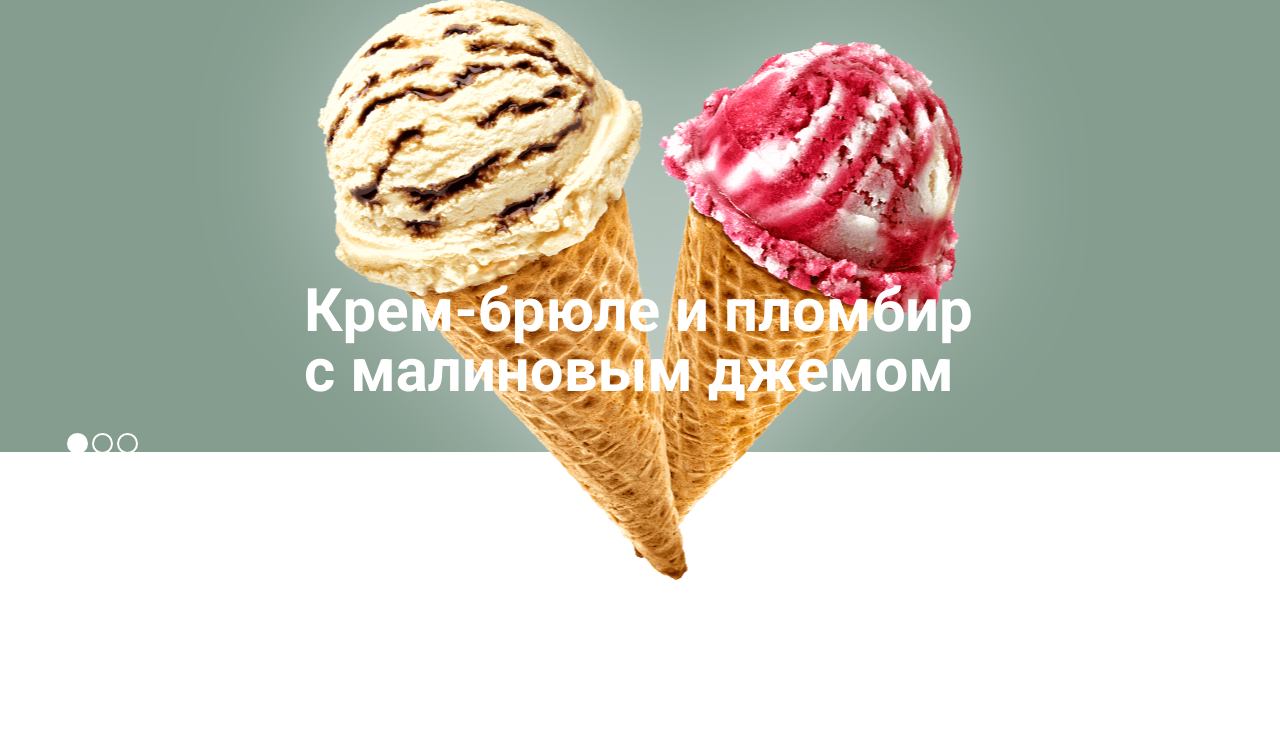
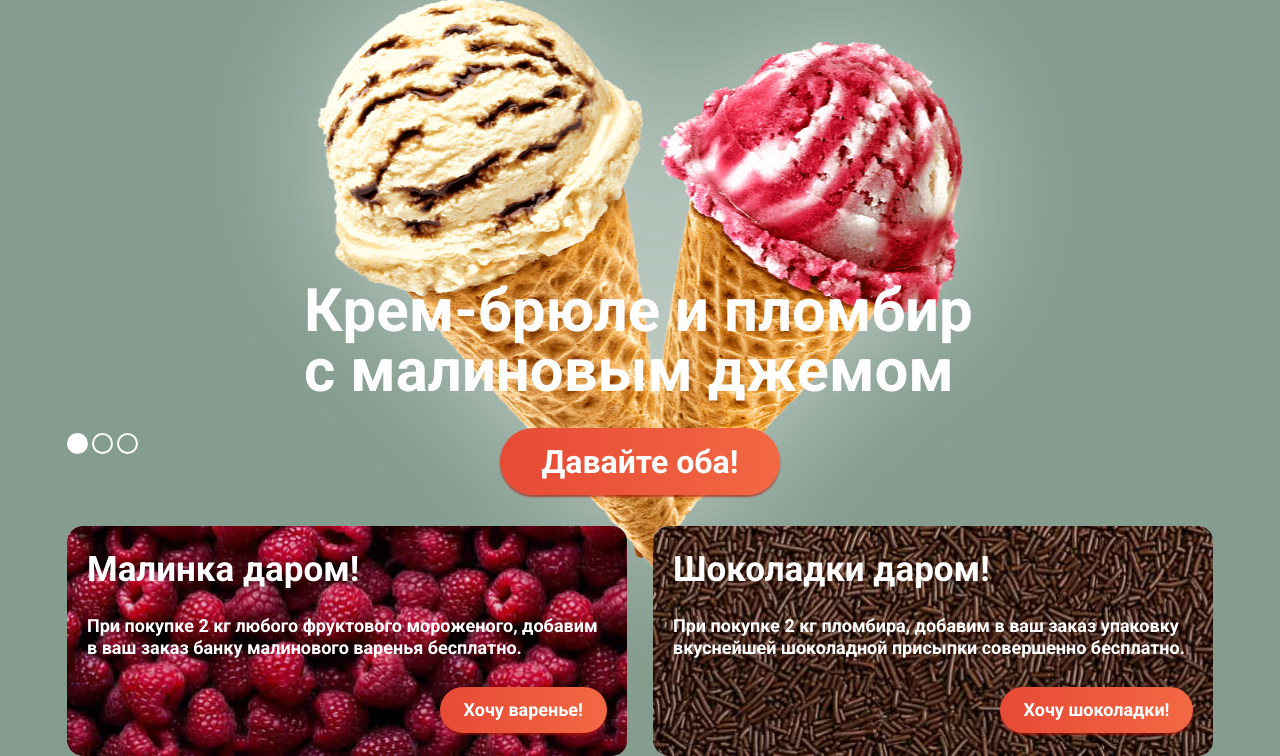
Before and after one commit to Nazar1508/glacy, a plain HTML site: page index.html in a window 1280 px wide. Shown: the part 162-918 px from the top of the page. Before the commit the page ends 800 px from the top, so only its background shows below. Drawn offline with Linux system fonts and the light colour scheme.

Commit message:
Версія 9

```diff
--- a/css/style.css
+++ b/css/style.css
@@ -311,8 +311,7 @@ input[type="radio"].visually-hidden {
 	line-height: 24px;
 	font-weight: 700;
 	color: #ffffff;
-	background-image:
-		linear-gradient(90deg, rgb(231,74,53) 0%, rgb(242,104,67) 100%);
+	background-image: linear-gradient(90deg, rgb(231,74,53) 0%, rgb(242,104,67) 100%);
 	border-radius: 25px;
 }
 .authorization button:hover {
@@ -321,9 +320,8 @@ input[type="radio"].visually-hidden {
 	box-shadow: inset 0px -2px 0px 0px #ac1000;
 }
 .authorization button:active {
-	background-image:
-		linear-gradient( 90deg, rgb(242,104,67) 0%, rgb(231,74,53) 100%);
-		box-shadow: inset 0px 2px 0px 0px #ac1000;
+	background-image: linear-gradient( 90deg, rgb(242,104,67) 0%, rgb(231,74,53) 100%);
+	box-shadow: inset 0px 2px 0px 0px #ac1000;
 }
 .authorization .auxiliary-links {
 	margin: 0;
@@ -426,7 +424,13 @@ input[type="radio"].visually-hidden {
  	position: relative;
  	width: 1146px;
 }
- #slider-1:checked ~ .site-wrapper .slider-item {
+ #slider-1:checked ~ .site-wrapper .slider-item:nth-child(1) {
+	display: block;
+}
+#slider-2:checked ~ .site-wrapper .slider-item:nth-child(2) {
+	display: block;
+}
+#slider-3:checked ~ .site-wrapper .slider-item:nth-child(3) {
 	display: block;
 }
 .slider-item .contacts {
@@ -464,3 +468,93 @@ input[type="radio"].visually-hidden {
     color: #ffffff;
     z-index: 2;
 }
+.slider-item a {
+	position: absolute;
+    left: 50%;
+    top: 500px;
+    margin-left: -140px;
+    padding: 11.5px 41.5px;
+    font-size: 32px;
+    line-height: 44px;
+    font-weight: 700;
+    color: #ffffff;
+    background-image: linear-gradient( 90deg, rgb(231,74,53) 0%, rgb(242,104,67) 100%);
+    box-shadow: 0px 2px 2px 0px rgba(172, 16, 0, 0.64);
+    border-radius: 35px;
+    z-index: 2;
+}
+.slider-item a:hover {
+	background-image: none;
+	background-color: #ed715f;
+	box-shadow: inset 0px -2px 0px 0px #ac1000;
+}
+.slider-item a:active {
+	background-image: linear-gradient( 90deg, rgb(242,104,67) 0%, rgb(231,74,53) 100%);
+	box-shadow: inset 0px 2px 0px 0px #ac1000;
+}
+.slider-item:nth-child(2) .title-bottom {
+	padding: 0 38px;
+}
+.slider-item:nth-child(3) .title-top {
+	padding: 0 15px;
+}
+.action .container {
+	position: relative;
+}
+.action .action-list {
+	display: flex;
+	justify-content: space-between;
+	list-style: none;
+	padding: 0;
+	margin: 0;
+	margin-top: 74px;
+}
+.action-list .action-item {
+	width: 560px;
+	min-height: 229px;
+	border-radius: 15px;
+	padding: 23px 20px;
+	box-sizing: border-box;
+	display: flex;
+	flex-direction: column;
+}
+.action-list .action-item:first-child {
+	background-image: url(../img/action-1.jpg);
+	background-color: #802747;
+	background-size: cover;
+	z-index: 2
+}
+.action-list .action-item:last-child {
+	background-image: url(../img/action-2.jpg);
+	background-color: #663b25;
+	background-size: cover;
+	z-index: 2;
+}
+.action-item h3 {
+	margin: 0;
+	font-size: 35px;
+	line-height: 41px;
+	color: #ffffff;
+}
+.action-item p {
+	margin: 0;
+	margin-top: 25px;
+	margin-bottom: 28px;
+	font-size: 18px;
+	line-height: 22px;
+	color: #ffffff;
+	font-weight: 700;
+}
+.action-item a {
+	font-size: 18px;
+	line-height: 24px;
+	font-weight: 700;
+	color: #ffffff;
+	min-width: 120px;
+	max-width: 280px;
+	padding: 11px 23.5px;
+	background-image: linear-gradient(90deg, rgb(231,74,53) 0%, rgb(242,104,67) 100%);
+	box-shadow: 0px 2px 2px 0px rgba(172, 16, 0, 0.64);
+	border-radius: 25px;
+	align-self: flex-end;
+}
--- a/index.html
+++ b/index.html
@@ -129,17 +129,55 @@
 							<h2>
 								Крем-брюле и пломбир с малиновым джемом
 							</h2>
+							<a href="">Давайте оба!</a>
 						</li>
 						<li class="slider-item">
-
+							<div class="contacts">
+								<p>С 10 до 20, ежедневно</p>
+								<span>8 812 450-25-25</span>
+							</div>
+							<img src="img/ice-2.png" width="644" height="582" alt="Мороженое">
+							<h2>
+								Шоколадный пломбир <span class="title-bottom">и лимонный сорбет</span>
+							</h2>
+							<a href="">Давайте оба!</a>
 						</li>
 						<li class="slider-item">
-
+							<div class="contacts">
+								<p>С 10 до 20, ежедневно</p>
+								<span>8 812 450-25-25</span>
+							</div>
+							<img src="img/ice-3.png" width="639" height="582" alt="Мороженое">
+							<h2>
+								<span class="title-top">Пломбир с помадкой</span> и клубничный щербет
+							</h2>
+							<a href="">Давайте оба!</a>
 						</li>
 					</ul>
 				</div>
 			</div>
 		</header>
+		<section class="action">
+			<div class="container">
+				<h2 class="visually-hidden">Акционные предложения</h2>
+				<ul class="action-list">
+					<li class="action-item">
+						<h3>Малинка даром!</h3>
+						<p>
+							При покупке 2 кг любого фруктового мороженого, добавим в ваш заказ банку малинового варенья бесплатно.
+						</p>
+						<a href="">Хочу варенье!</a>
+					</li>
+					<li class="action-item">
+						<h3>Шоколадки даром!</h3>
+						<p>
+							При покупке 2 кг пломбира, добавим в ваш заказ упаковку вкуснейшей шоколадной присыпки совершенно бесплатно.
+						</p>
+						<a href="">Хочу шоколадки!</a>
+					</li>
+				</ul>
+			</div>
+		</section>
 	</article>
 </body>
 </html>
```
Also changed, not shown: img/action-1.jpg (added), img/action-2.jpg (added), img/ice-2.png (added), img/ice-3.png (added).
